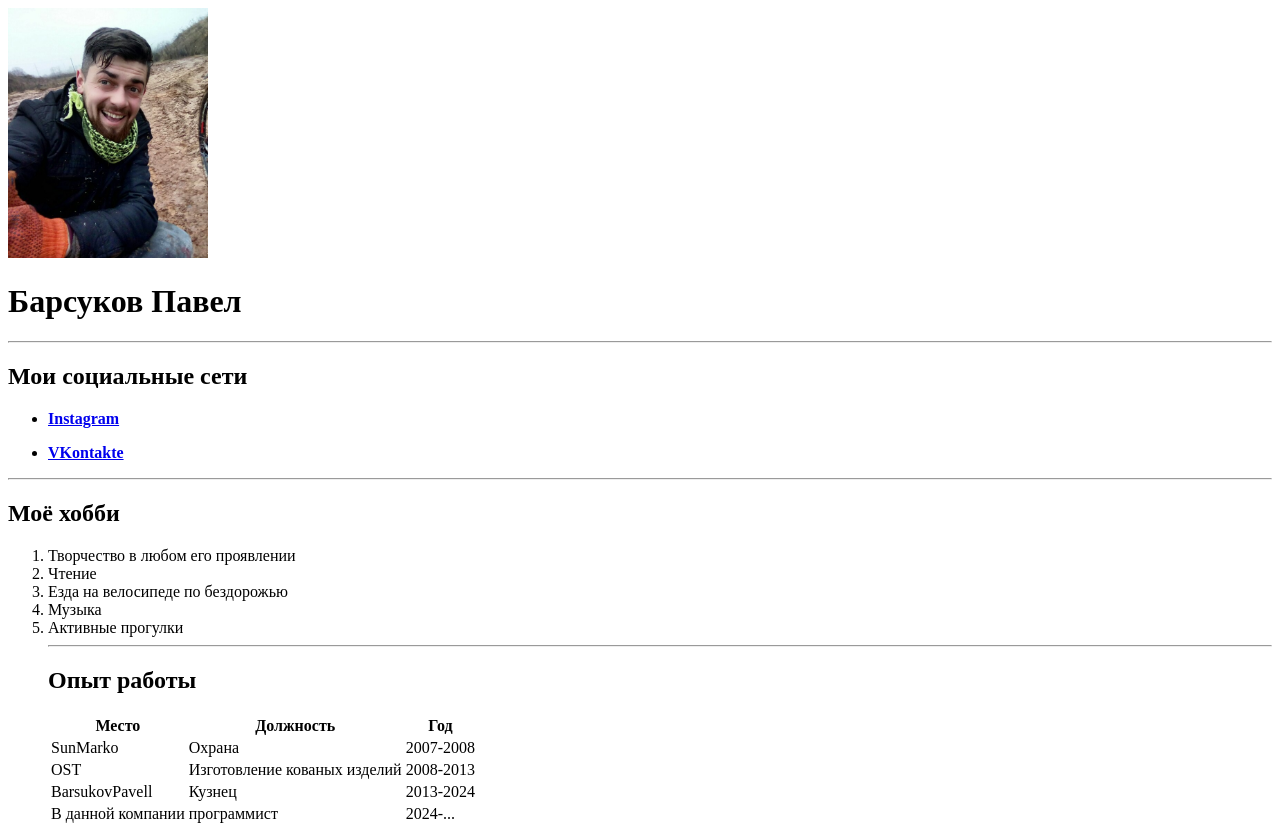
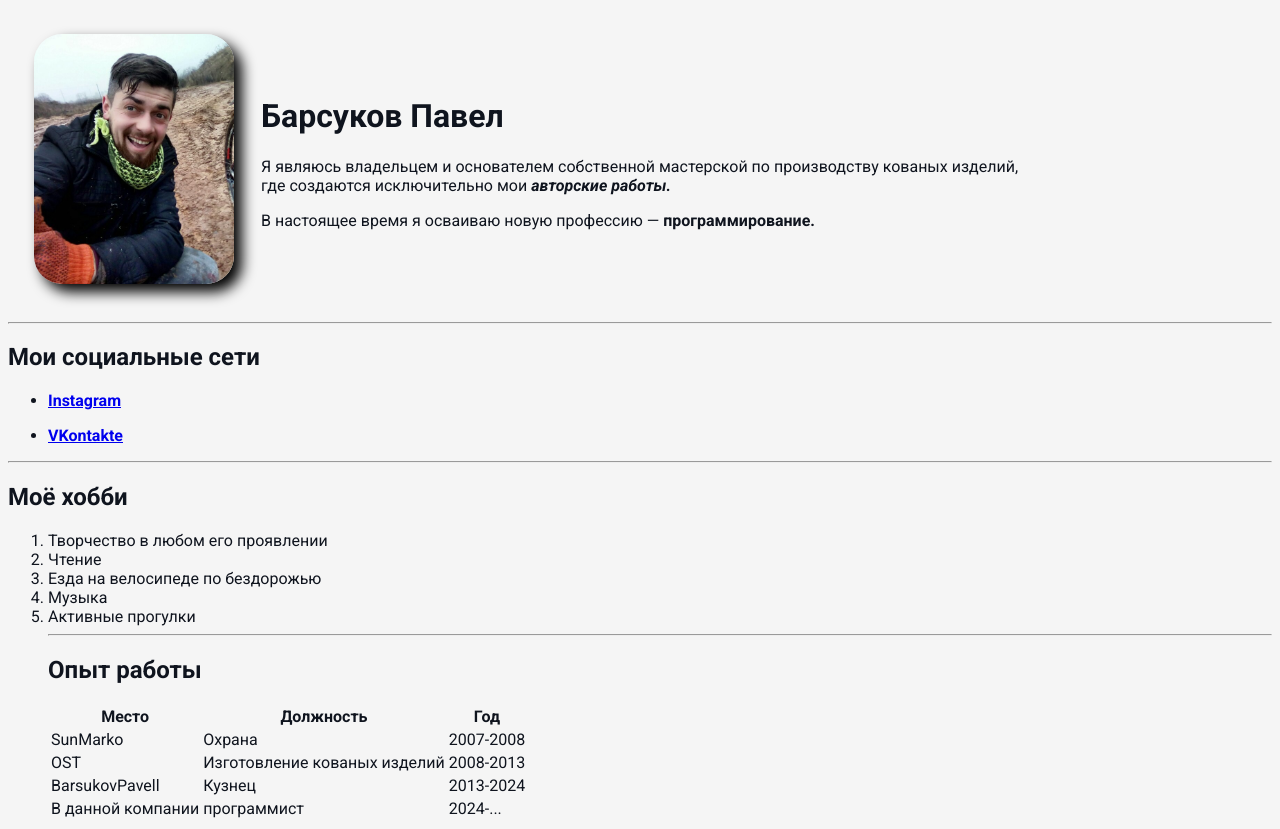
Before and after one commit to barsukovpavell/to_out, a plain HTML site: page index.html in a window 1280 px wide. Shown: the top 829 px of the page. Drawn offline with Linux system fonts and the light colour scheme.

Commit message:
добавление css ветки

```diff
--- a/index.html
+++ b/index.html
@@ -5,11 +5,22 @@
     <meta charset="UTF-8">
     <meta name="Barsukov Pavel" content="Резюмэ">
     <title>Barsukov Pavel</title>
+    <link rel="stylesheet" href="style.css">
+
 </head>
 
 <body>
-    <img src="avatar.jpg" alt="Моё фото" width="200px">
-    <h1>Барсуков Павел</h1>
+    <table cellspacing="25">
+        <tr>
+            <td><img src="avatar.jpg" alt="Моё фото" class="avatar_2"></td>
+            <td>
+                <h1>Барсуков Павел</h1>
+                <p>Я являюсь владельцем и основателем собственной мастерской по производству кованых изделий, <br>где
+                    создаются исключительно мои <em> <b>авторские работы.</b></em></p>
+                <p>В настоящее время я осваиваю новую профессию — <b>программирование.</b> </p>
+            </td>
+        </tr>
+    </table>
     <hr>
     <h2>Мои социальные сети</h2>
     <ul>
@@ -61,7 +72,7 @@
 
     <h2>Портфолио</h2>
     <a href="disk_link.html" target="_blank" title="Мои авторские работы">
-        <p style="color: #b30b0b;">Ссылка на <b>Яндекс Диск</b> с моими работами.</p>
+        <p style="color: #0068ae;">Ссылка на <b>Яндекс Диск</b> с моими работами.</p>
     </a>
     <hr>
     <h1>Связаться со мной</h1>
--- /dev/null
+++ b/style.css
@@ -0,0 +1,20 @@
+@import url("https://fonts.googleapis.com/css2?family=Roboto:ital,wght@0,100;0,300;0,400;0,500;0,700;0,900;1,100;1,300;1,400;1,500;1,700;1,900&display=swap");
+
+body {
+  background-color: #f5f5f5;
+  color: #0f141e;
+
+  font-size: 16px;
+  font-weight: normal;
+  font-family: "Roboto", sans-serif;
+
+}
+
+.avatar_2{
+    width: 200px;
+    border-radius: 28px;
+   box-shadow: 8px 8px 14px rgba(0, 0, 0, 025);
+}
+
+
+/* font-family: 'Lucida Sans', 'Lucida Sans Regular', 'Lucida Grande', 'Lucida Sans Unicode', Geneva, Verdana, sans-serif; */
```
